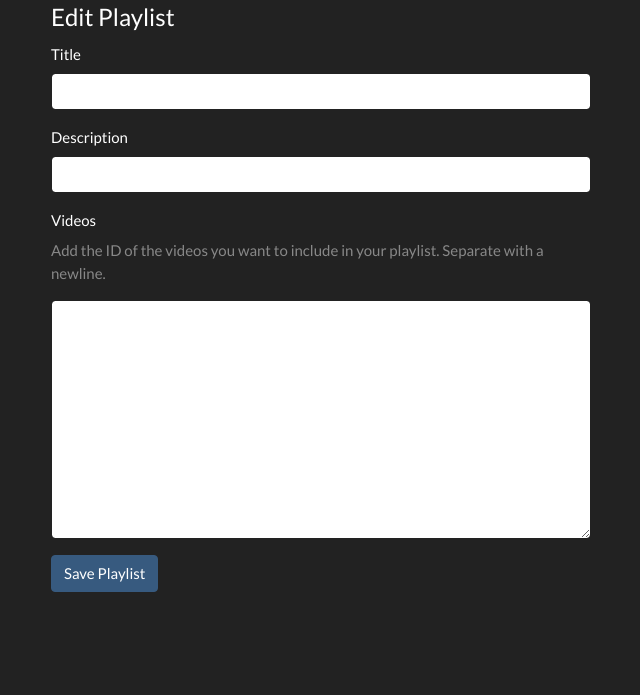
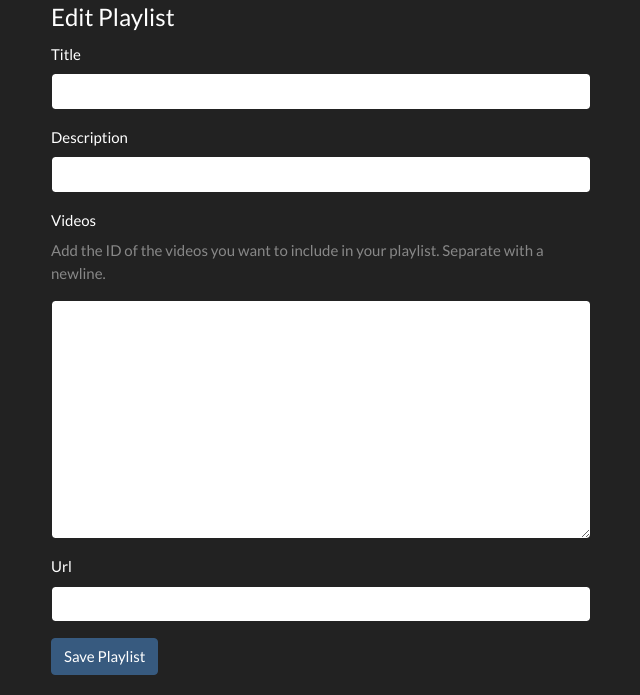
Before and after one commit to chudierp/airfrica-travelco, a Flask app: page /playlists/new in a window 1280 px wide. Shown: the part 105-800 px from the top of the page, without its empty margins (34-674 px from the left). Run offline with Flask 2, Linux system fonts and the light colour scheme; some libraries are stand-ins or nearby versions.

Commit message:
push to github

```diff
--- a/app.py
+++ b/app.py
@@ -16,7 +16,7 @@ def video_url_creator(id_lst):
     videos = []
     for vid_id in id_lst:
         # We know that embedded YouTube videos always have this format
-        video = 'https://youtube.com/embed/' + vid_id
+        video = 'https://youtube.com/embed/&autoplay=1&loop=1&playlist=j-EQgzyoXMk&showinfo=0&controls=0&autohid=1' + vid_id
         videos.append(video)
     return videos
 
@@ -60,6 +60,7 @@ def playlists_submit():
     playlist = {
         'title': request.form.get('title'),
         'description': request.form.get('description'),
+        'url': request.form.get('url'),
         'videos': videos,
         'video_ids': video_ids,
         'created_at': datetime.now()
--- a/templates/partials/playlists_form.html
+++ b/templates/partials/playlists_form.html
@@ -18,4 +18,11 @@
         <p class='text-muted'>Add the ID of the videos you want to include in your playlist. Separate with a newline.</p>
         <textarea class='form-control' id='playlist-video-ids' name='video_ids' rows='10' />{{ "\n".join(playlist.video_ids) }}</textarea>
     </div>
+
+    <!-- URL -->
+    <div class='form-group'>
+            <label for='url'>Url</label><br>
+            <input class='form-control' id='url' type='text' name='url' value='{{ playlist.url }}' />
+    </div>
+
 </fieldset>
--- a/templates/playlists_show.html
+++ b/templates/playlists_show.html
@@ -14,6 +14,7 @@
         {% endif %}
 
         <h2>{{ playlist.description }}</h2>
+        <a href={{ playlist.url }}>Details</a>
         {% for video in playlist.videos %}
             <div class="card"><div class="card-body">
                 <iframe width="420" height="315" src="{{ video }}"></iframe>
```
